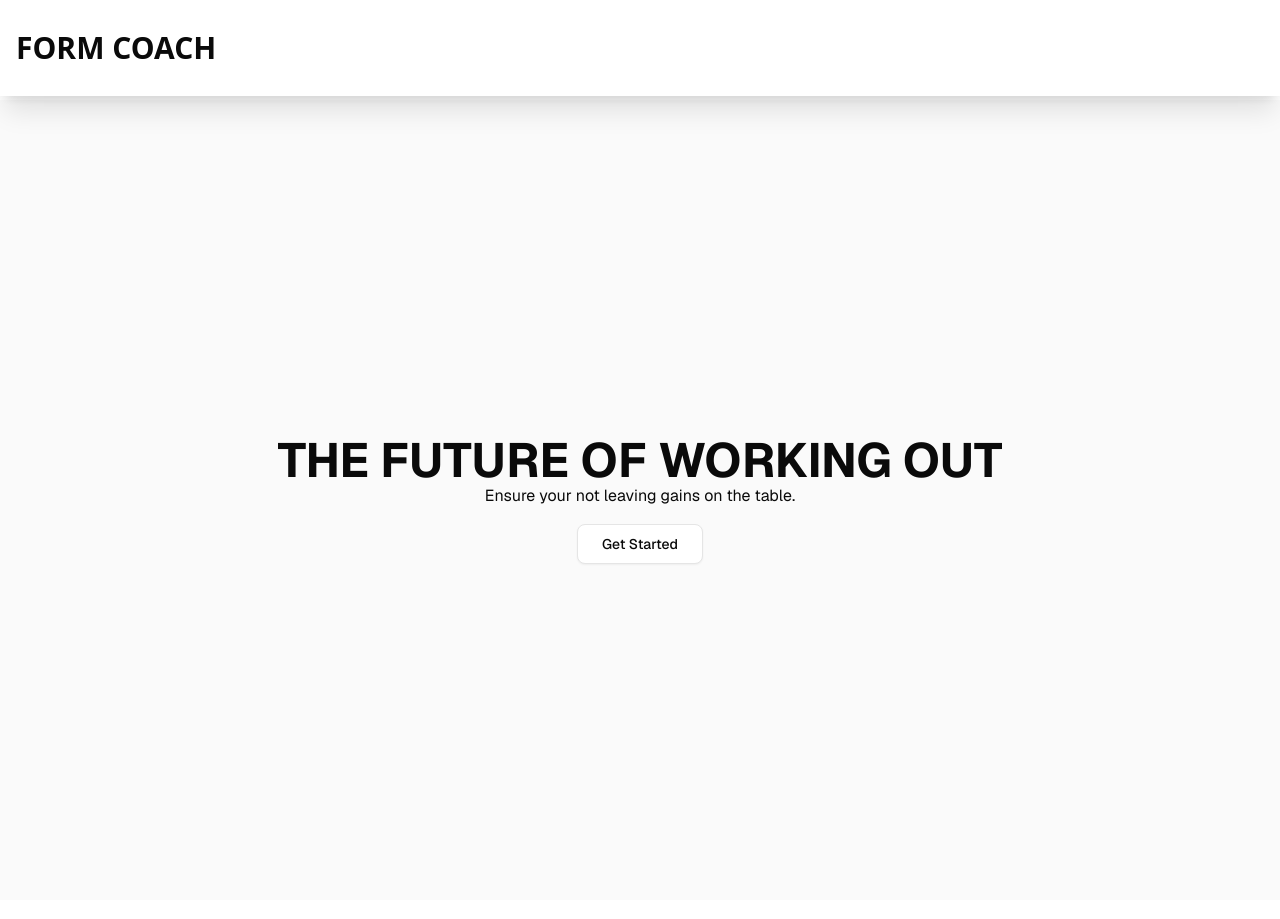
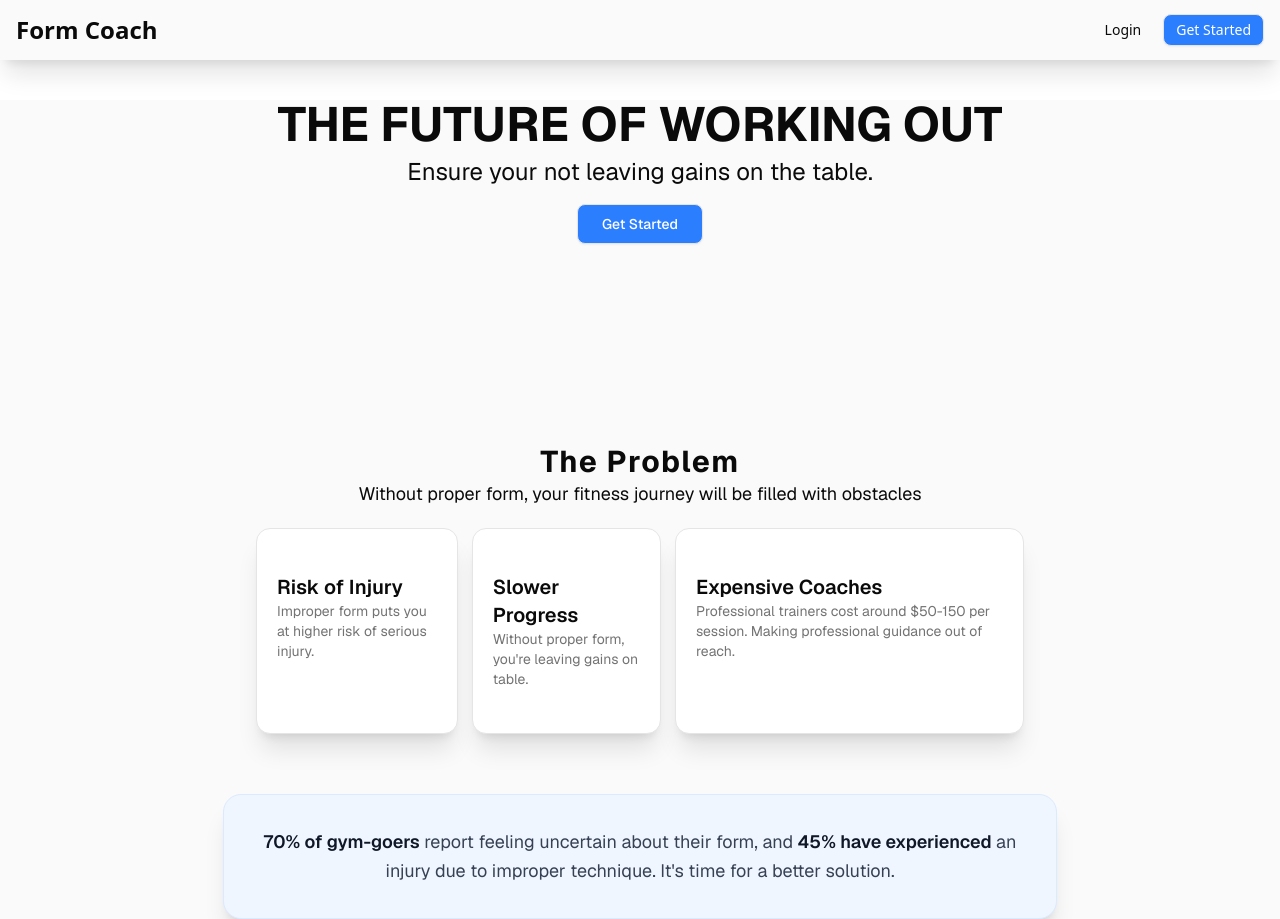
Before and after one commit to AndyyBanh/formcoach, a Next.js app in the folder frontend/: page / in a window 1280 px wide. Built offline with nearby package versions, Linux system fonts and the light colour scheme.

Commit message:
Added to Landing page

```diff
--- a/frontend/src/app/login/page.tsx
+++ b/frontend/src/app/login/page.tsx
@@ -20,7 +20,7 @@ const page = () => {
     const handleLogin = async (e: React.FormEvent) => {
         e.preventDefault();
 
-        if (!validateEmail(email)) {
+        if (!email || !validateEmail(email)) {
             setError('Please enter valid email');
             toast.error('Please enter valid email.');
             return;
@@ -46,6 +46,7 @@ const page = () => {
         } catch (error: any) {
             if (error.response && error.response.data.message) {
                 setError(error.response.data.message);
+                toast.error(error.response.data.message);
             } else {
                 setError('Something went wrong. Please try again.');
                 toast.error('Something went wrong. Please try again.');
--- a/frontend/src/app/page.tsx
+++ b/frontend/src/app/page.tsx
@@ -1,4 +1,5 @@
 import { Button } from "@/components/ui/button";
+import { Card, CardDescription, CardTitle } from "@/components/ui/card";
 import Image from "next/image";
 import Link from "next/link";
 
@@ -7,15 +8,55 @@ export default function Home() {
     <div className="flex min-h-screen items-center justify-center bg-zinc-50 font-sans dark:bg-black">
      <div className="flex flex-col items-center">
         <h1 className="text-5xl uppercase font-bold">The future of working out</h1>
-        <p>Ensure your not leaving gains on the table.</p>
+        <p className="mt-2 text-2xl">Ensure your not leaving gains on the table.</p>
 
         <div className="mt-4">
           <Link href='/signup'>
-            <Button variant='outline' size='lg'>
+            <Button variant='outline' size='lg' className="bg-blue-500 text-white">
               Get Started
             </Button>
           </Link>
+        </div>
 
+        <div className="mt-50 flex flex-col justify-center items-center">
+          <h2 className="text-3xl font-bold tracking-wider">The Problem</h2>
+          <p className="text-lg mx-auto">Without proper form, your fitness journey will be filled with obstacles</p>
+          <div className="flex mt-5 space-x-3.5 max-w-3xl">
+            <Card className="shadow-xl">
+              <div className="p-5">
+                <CardTitle className="text-xl">Risk of Injury</CardTitle>
+                <CardDescription>
+                  <p>Improper form puts you at higher risk of serious injury.</p>
+                </CardDescription>
+              </div>
+            </Card>
+            <Card className="shadow-xl">
+              <div className="p-5">
+                <CardTitle className="text-xl">Slower Progress</CardTitle>
+                <CardDescription>
+                  <p>Without proper form, you're leaving gains on table.</p>
+                </CardDescription>
+              </div>
+            </Card>
+            <Card className="shadow-xl">
+              <div className="p-5">
+                <CardTitle className="text-xl">Expensive Coaches</CardTitle>
+                <CardDescription>
+                  <p>Professional trainers cost around $50-150 per session. Making professional guidance out of reach.</p>
+                </CardDescription>
+              </div>
+            </Card>
+          </div>
+
+          <div className="mt-15 bg-blue-50 rounded-2xl p-8 border border-blue-100 shadow-xl">
+            <div className="max-w-3xl mx-auto text-center">
+              <p className="text-lg text-gray-700 leading-relaxed">
+                <span className="font-semibold text-gray-900">70% of gym-goers</span> report feeling uncertain about their form,
+                and <span className="font-semibold text-gray-900">45% have experienced</span> an injury due to improper technique.
+                It's time for a better solution.
+              </p>
+            </div>
+          </div>
         </div>
 
      </div>
--- a/frontend/src/app/signup/page.tsx
+++ b/frontend/src/app/signup/page.tsx
@@ -46,6 +46,7 @@ const page = () => {
         } catch (error: any) {
             if (error.response && error.response.data.message) {
                 setError(error.response.data.message);
+                toast.error(error.response.data.message);
             } else {
                 setError('Something went wrong. Please try again.');
                 toast.error('Something went wrong. Please try again.');
--- a/frontend/src/components/NavigationBar.tsx
+++ b/frontend/src/components/NavigationBar.tsx
@@ -29,11 +29,11 @@ const NavigationBar = () => {
   }
 
   return (
-    <nav className='fixed w-full h-24 shadow-xl bg-white z-50'>
+    <nav className='fixed w-full h-15 shadow-xl bg-zinc-50 z-50'>
       <div className='flex justify-between items-center h-full w-full px-4'>
         <div>
           <Link href={isLoggedIn ? '/dashboard' : '/'} >
-            <h2 className='text-3xl font-semibold uppercase '>Form Coach</h2>
+            <h2 className='text-2xl font-semibold'>Form Coach</h2>
           </Link>
 
         </div>
@@ -41,12 +41,22 @@ const NavigationBar = () => {
           {isLoggedIn ? (
             <Button
               onClick={handleSignOut}
+              className='bg-blue-500 text-white'
             >
               Logout
             </Button>
           ) : (
-            // when user not logged in show nothing on right side
-            <div>
+            <div className='flex items-center space-x-2.5'>
+              <Link href='/login'>
+                <Button variant='ghost' size='sm' className=''>
+                  Login
+                </Button>
+              </Link>
+              <Link href='/signup'>
+                <Button variant='outline' size='sm' className="bg-blue-500 text-white">
+                  Get Started
+                </Button>
+              </Link>
             </div>
           )}
         </div>
```
